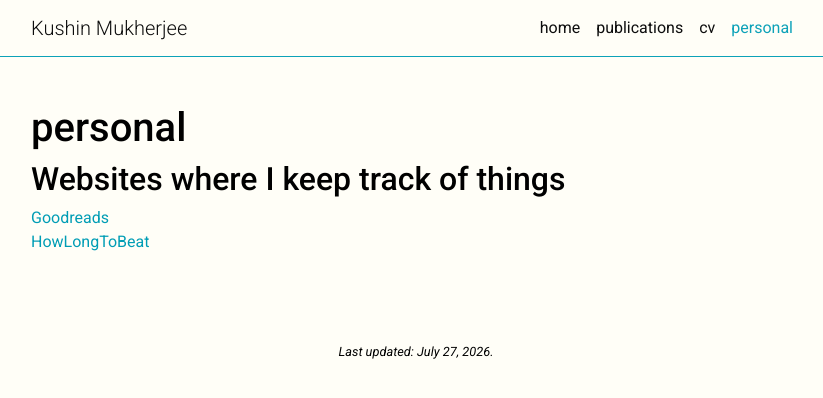
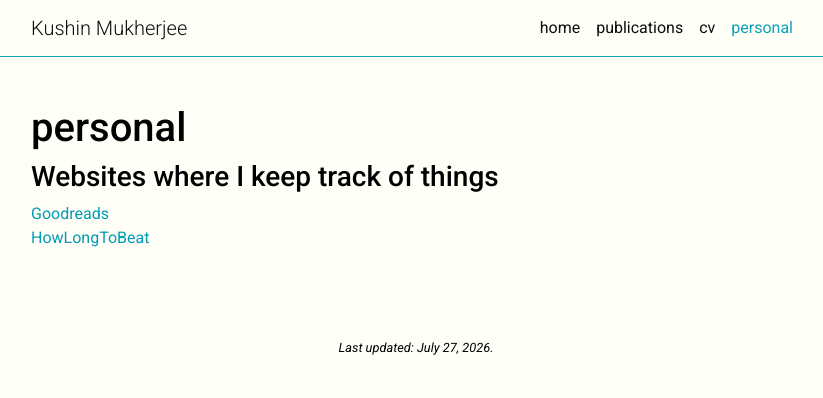
Before and after one commit to kushinm/kushinm.github.io, a Jekyll site: the page built from personal.md, in a window 1280 px wide. Shown: the top 398 px of the page, without its empty margins (224-1047 px from the left). Built offline with Jekyll 4.4.1, drawn with Linux system fonts in a browser that asks for light colours; a style sheet for code colours, icons or effects is not loaded.

Commit message:
update syling

```diff
--- a/assets/css/main.scss
+++ b/assets/css/main.scss
@@ -195,7 +195,7 @@ table {
   }
 
   .row {
-    margin-bottom: 1rem;
+    margin-bottom: 1.5rem;
 
     .preview img {
       width: 120%;
--- a/personal.md
+++ b/personal.md
@@ -8,7 +8,7 @@ permalink: /personal/
     <h1 class="post-title">personal</h1>
   </header>
   <article>
-    <h2>Websites where I keep track of things</h2>
+    <h3>Websites where I keep track of things</h3>
     <p>
       <a href="https://www.goodreads.com/user/show/9244363-kushin" target="_blank">Goodreads</a><br>
       <a href="https://howlongtobeat.com/user/kushinm" target="_blank">HowLongToBeat</a>
```
Also changed, not shown: assets/img/prof_pic_medium.jpeg (added).
